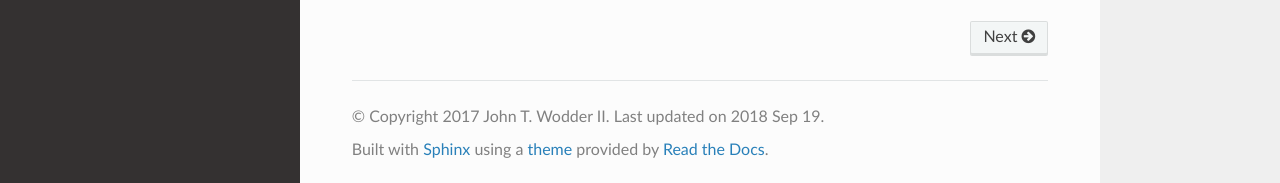
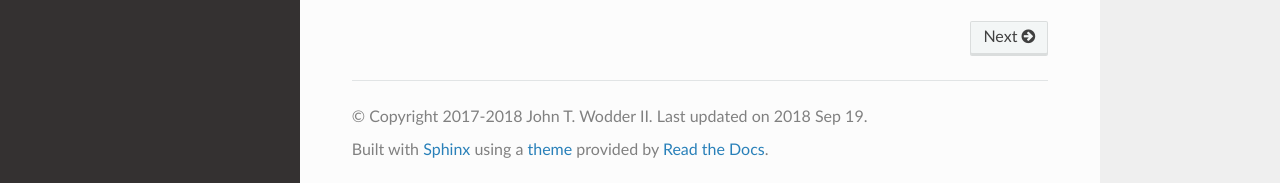
Before and after one commit to wheelodex/headerparser, a Sphinx documentation site: the page built from docs/index.rst, in a window 1280 px wide and 900 px high, scrolled down 1801 px. Shown: the part 714-897 px from the top of the window. Built offline with Sphinx 7.4.7 and the Read the Docs theme 2.0.0, drawn with Linux system fonts in a browser that asks for light colours.

Commit message:
Update copyright dates

```diff
--- a/docs/conf.py
+++ b/docs/conf.py
@@ -2,7 +2,7 @@ from headerparser import __version__
 
 project   = 'headerparser'
 author    = 'John T. Wodder II'
-copyright = '2017 John T. Wodder II'
+copyright = '2017-2018 John T. Wodder II'
 
 extensions = [
     'sphinx.ext.autodoc',
```
Also changed, not shown: 1 other file.
